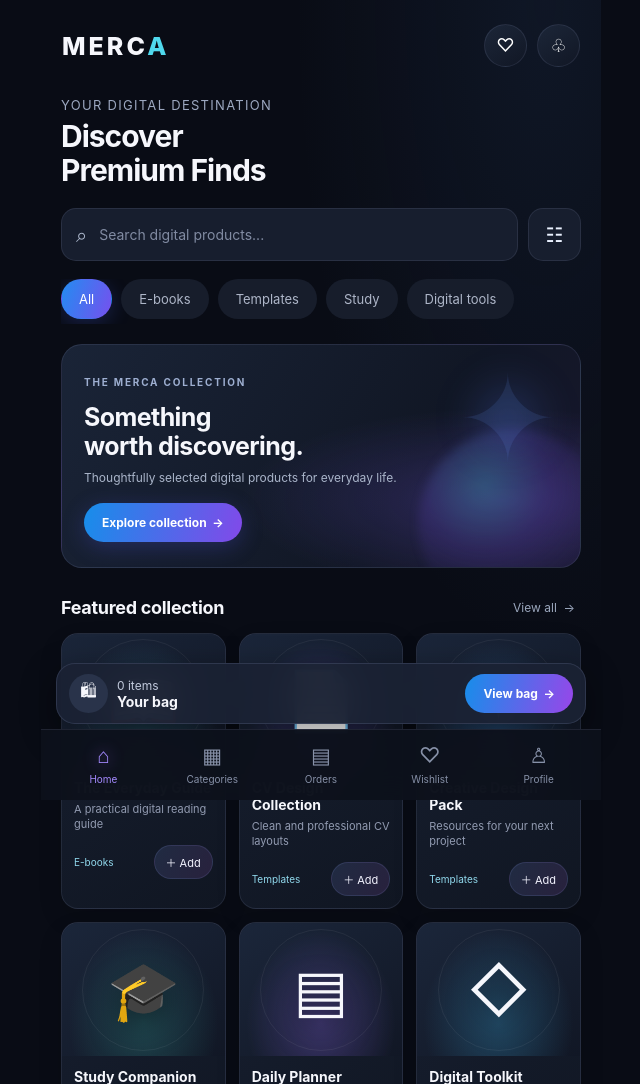
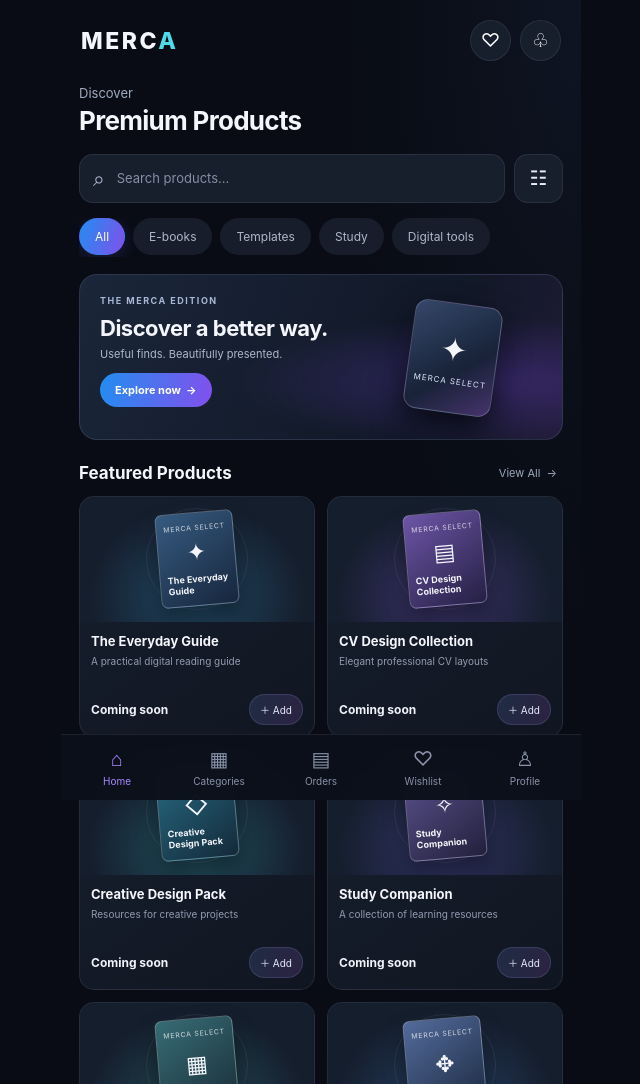
Before and after one commit to hansondivine77-cpu/merca-store, a plain HTML site: page index.html in a window 1280 px wide. Shown: the top 1084 px of the page, without its empty margins (319-959 px from the left). Drawn offline with Linux system fonts and the light colour scheme.

Commit message:
Update index.html

```diff
--- a/index.html
+++ b/index.html
@@ -3,274 +3,244 @@
 <html lang="en">
 <head>
 <meta charset="UTF-8">
-<meta name="viewport" content="width=device-width, initial-scale=1, viewport-fit=cover">
-<meta name="theme-color" content="#090c15">
-<title>MERCA — Discover Something Exceptional</title>
+<meta name="viewport" content="width=device-width, initial-scale=1, maximum-scale=1, viewport-fit=cover">
+<meta name="theme-color" content="#090c14">
+<title>MERCA | Premium Digital Store</title>
 <style>
 :root {
-  --bg:#090c15;
-  --surface:#111725;
-  --surface2:#171f30;
-  --line:rgba(190,205,255,.10);
-  --muted:#929bb1;
-  --white:#f6f7fc;
-  --cyan:#50d9ed;
-  --purple:#9067ff;
+  --bg:#090c14;
+  --panel:#141b29;
+  --panel2:#1b2434;
+  --line:rgba(190,205,235,.10);
+  --muted:#929caf;
+  --white:#f5f6fb;
+  --cyan:#50d9e8;
+  --purple:#8958f5;
 }
 * {box-sizing:border-box}
 body {
-  margin:0;
-  background:var(--bg);
-  color:var(--white);
+  margin:0;background:var(--bg);color:var(--white);
   font-family:Inter,-apple-system,BlinkMacSystemFont,"Segoe UI",sans-serif;
-  min-height:100vh;
 }
 button,input {font:inherit}
 button {cursor:pointer}
 .app {
-  width:100%;
-  max-width:560px;
-  min-height:100vh;
-  margin:auto;
-  padding-bottom:110px;
+  max-width:520px;margin:auto;min-height:100vh;
+  padding-bottom:100px;
   background:
-    radial-gradient(ellipse at 90% 0%,rgba(57,93,151,.13),transparent 35%),
+    radial-gradient(ellipse at 100% 0%,rgba(48,80,137,.12),transparent 32%),
     var(--bg);
 }
 header {
-  padding:24px 21px 15px;
-  display:flex;
-  justify-content:space-between;
-  align-items:center;
+  padding:20px 20px 12px;
+  display:flex;align-items:center;justify-content:space-between;
 }
-.logo {
-  font-size:25px;
-  font-weight:850;
-  letter-spacing:3px;
+.logo {font-size:23px;font-weight:850;letter-spacing:2.5px}
+.logo span {color:var(--cyan)}
+.actions {display:flex;gap:9px}
+.circle {
+  width:41px;height:41px;border-radius:50%;
+  border:1px solid var(--line);
+  background:#171e2c;color:white;font-size:19px;
 }
-.logo span {color:var(--cyan)}
-.header-actions {display:flex;gap:10px}
-.round-btn {
-  width:43px;height:43px;
-  border:1px solid var(--line);
-  border-radius:50%;
-  background:linear-gradient(145deg,#1c2638,#111725);
-  color:white;font-size:18px;
+main {padding:12px 18px 30px}
+.topline {color:#a1abc0;font-size:13px;margin-bottom:5px}
+.title-row {
+  display:flex;align-items:center;justify-content:space-between;
+  margin-bottom:18px;
 }
-main {padding:15px 20px 25px}
-.eyebrow {
-  color:#9ca8c0;
-  font-size:13px;
-  letter-spacing:1.3px;
-  margin-bottom:7px;
+h1 {font-size:26px;line-height:1.15;margin:0;letter-spacing:-.7px}
+.search-row {display:flex;gap:9px;margin-bottom:15px}
+.search {
+  flex:1;display:flex;align-items:center;gap:10px;
+  padding:0 13px;height:49px;border-radius:14px;
+  background:#171e2c;border:1px solid var(--line);
 }
-.heading-row {
-  display:flex;
-  align-items:center;
-  justify-content:space-between;
-  gap:10px;
+.search span {font-size:21px;color:#aeb8cc}
+.search input {
+  width:100%;border:0;outline:0;background:transparent;
+  color:white;font-size:13px;
 }
-h1 {
-  font-size:30px;
-  line-height:1.12;
-  letter-spacing:-1px;
-  margin:0 0 21px;
-}
-.search-row {display:flex;gap:10px;margin-bottom:18px}
-.search-wrap {
-  flex:1;
-  display:flex;align-items:center;gap:10px;
-  background:#171e2e;
-  border:1px solid var(--line);
-  border-radius:15px;
-  padding:0 14px;
-  min-width:0;
-}
-.search-wrap span {font-size:20px;color:#aeb9ce}
-.search-wrap input {
-  width:100%;height:51px;
-  background:transparent;border:0;outline:0;
-  color:white;font-size:14px;
-}
-.search-wrap input::placeholder {color:#818ba2}
-.filter-btn {
-  width:53px;border-radius:15px;
-  border:1px solid var(--line);
-  color:#eaf1ff;background:#171e2e;
-  font-size:20px;
+.search input::placeholder {color:#858fa5}
+.filter {
+  width:49px;border-radius:14px;
+  border:1px solid var(--line);background:#171e2c;
+  color:#e8edfa;font-size:20px;
 }
 .categories {
-  display:flex;gap:9px;overflow-x:auto;
-  scrollbar-width:none;padding-bottom:5px;
-  margin-bottom:20px;
+  display:flex;gap:8px;overflow-x:auto;
+  scrollbar-width:none;margin-bottom:17px;padding-bottom:2px;
 }
 .categories::-webkit-scrollbar {display:none}
 .chip {
-  white-space:nowrap;border:1px solid transparent;
-  border-radius:30px;padding:11px 17px;
-  background:#171d2b;color:#aeb6c8;
-  font-size:13px;
+  flex-shrink:0;border:1px solid transparent;
+  border-radius:25px;padding:10px 15px;
+  color:#aeb7c9;background:#171d2a;font-size:12px;
 }
 .chip.active {
-  color:white;
-  background:linear-gradient(110deg,#238cf1,#7650ee);
-  box-shadow:0 5px 20px rgba(73,103,255,.22);
+  color:white;background:linear-gradient(110deg,#238df0,#8050ec);
+  box-shadow:0 4px 17px rgba(85,93,245,.2);
 }
-.hero {
-  min-height:190px;
-  position:relative;overflow:hidden;
-  border:1px solid rgba(183,198,255,.12);
-  border-radius:21px;
-  padding:25px 22px;
-  margin-bottom:29px;
+.banner {
+  height:166px;position:relative;overflow:hidden;
+  border:1px solid rgba(184,201,255,.12);
+  border-radius:18px;padding:20px;
+  margin-bottom:23px;
   background:
-    radial-gradient(ellipse at 85% 70%,rgba(99,74,190,.34),transparent 42%),
-    linear-gradient(120deg,#1a2437,#111725 65%,#17172c);
+    radial-gradient(ellipse at 84% 65%,rgba(110,67,209,.34),transparent 43%),
+    linear-gradient(115deg,#1b263a,#111827 70%,#201b36);
 }
-.hero:after {
-  content:"✦";
-  position:absolute;right:22px;top:13px;
-  font-size:120px;line-height:1;
-  color:rgba(111,159,255,.12);
-  text-shadow:0 0 45px rgba(85,130,255,.35);
+.banner-copy {position:relative;z-index:2;width:65%}
+.banner-label {
+  font-size:9px;letter-spacing:1.5px;
+  color:#a9b8d6;font-weight:700;
 }
-.hero-content {position:relative;z-index:1;max-width:70%}
-.hero small {
-  color:#9eafd1;letter-spacing:1.8px;
-  font-size:10px;font-weight:700;
+.banner h2 {
+  font-size:22px;line-height:1.15;
+  margin:10px 0 6px;letter-spacing:-.5px;
 }
-.hero h2 {
-  font-size:25px;line-height:1.15;
-  margin:13px 0 8px;letter-spacing:-.6px;
+.banner p {font-size:11px;color:#aeb9cd;margin:0 0 12px}
+.banner button {
+  border:0;border-radius:22px;padding:10px 15px;
+  color:white;font-size:11px;font-weight:650;
+  background:linear-gradient(100deg,#238df0,#8250ed);
 }
-.hero p {
-  color:#aab5ca;font-size:12px;line-height:1.5;
-  margin:0 0 16px;
+.banner-art {
+  position:absolute;right:8px;top:16px;
+  width:42%;height:135px;
+  display:grid;place-items:center;
 }
-.primary-btn {
-  border:0;border-radius:30px;padding:12px 18px;
-  color:white;font-weight:650;font-size:12px;
-  background:linear-gradient(105deg,#168eea,#8249e9);
-  box-shadow:0 5px 22px rgba(83,88,242,.25);
+.art-glow {
+  position:absolute;width:115px;height:115px;
+  border-radius:50%;
+  background:radial-gradient(circle,rgba(83,122,244,.4),rgba(128,71,224,.13) 50%,transparent 72%);
+  filter:blur(4px);
 }
-.hero-orb {
-  position:absolute;right:-28px;bottom:-52px;
-  width:190px;height:190px;border-radius:50%;
-  background:radial-gradient(circle at 35% 30%,rgba(75,219,244,.25),rgba(103,73,207,.18) 35%,transparent 70%);
-  filter:blur(5px);
+.art-card {
+  position:relative;z-index:1;
+  width:88px;height:110px;border-radius:13px;
+  transform:rotate(8deg);
+  border:1px solid rgba(255,255,255,.2);
+  background:linear-gradient(145deg,#34486a,#182238 60%,#47336d);
+  box-shadow:0 15px 30px #080b14;
+  display:flex;align-items:center;justify-content:center;
+  flex-direction:column;gap:7px;
 }
+.art-card span {font-size:32px}
+.art-card small {font-size:8px;letter-spacing:1px;color:#dce7ff}
 .section-head {
   display:flex;justify-content:space-between;
-  align-items:center;margin:0 0 15px;
+  align-items:center;margin-bottom:13px;
 }
-.section-head h2 {font-size:18px;margin:0;letter-spacing:-.3px}
+.section-head h2 {font-size:17px;margin:0}
 .section-head button {
-  border:0;background:none;color:#9ba7bd;font-size:12px;
+  border:0;background:none;color:#9ca8bd;font-size:11px;
 }
-.product-grid {
+.grid {
   display:grid;grid-template-columns:repeat(2,minmax(0,1fr));
-  gap:13px;
+  gap:12px;
 }
 .product {
-  min-width:0;overflow:hidden;
-  border:1px solid var(--line);
-  border-radius:17px;
-  background:linear-gradient(145deg,#171f30,#101622);
-  box-shadow:0 10px 25px rgba(0,0,0,.12);
+  min-width:0;border:1px solid var(--line);
+  border-radius:15px;overflow:hidden;
+  background:linear-gradient(145deg,#171f2e,#101621);
 }
 .product-art {
-  height:133px;display:flex;align-items:center;
-  justify-content:center;position:relative;overflow:hidden;
-  background:
-    radial-gradient(ellipse at 50% 75%,var(--glow),transparent 65%),
-    linear-gradient(145deg,#1b263a,#111725);
+  height:125px;position:relative;
+  display:flex;align-items:center;justify-content:center;
+  overflow:hidden;
+  background:radial-gradient(ellipse at 50% 80%,var(--glow),transparent 65%),#151e2d;
 }
-.product-art .symbol {
-  font-size:58px;
-  filter:drop-shadow(0 12px 15px rgba(0,0,0,.4));
+.product-art:before {
+  content:"";position:absolute;width:100px;height:100px;
+  border:1px solid rgba(255,255,255,.07);border-radius:50%;
 }
-.product-art:after {
-  content:"";position:absolute;
-  width:120px;height:120px;border-radius:50%;
-  border:1px solid rgba(255,255,255,.06);
+.cover {
+  z-index:1;width:78px;height:94px;border-radius:7px;
+  padding:10px 7px;display:flex;flex-direction:column;
+  justify-content:space-between;
+  transform:rotate(-5deg);
+  background:linear-gradient(145deg,var(--cover1),var(--cover2));
+  border:1px solid rgba(255,255,255,.25);
+  box-shadow:0 12px 22px rgba(0,0,0,.4);
 }
-.product-info {padding:12px}
-.product h3 {font-size:14px;margin:0 0 6px}
+.cover strong {font-size:9px;line-height:1.25}
+.cover small {font-size:7px;opacity:.8;letter-spacing:.7px}
+.cover .cover-icon {font-size:23px;text-align:center}
+.product-info {padding:11px}
+.product h3 {font-size:13px;margin:0 0 5px}
 .product p {
-  font-size:11px;color:var(--muted);
-  margin:0 0 13px;line-height:1.4;
-  min-height:30px;
+  font-size:10px;line-height:1.4;color:var(--muted);
+  margin:0 0 12px;min-height:28px;
 }
 .product-bottom {
-  display:flex;justify-content:space-between;
-  align-items:center;gap:5px;
+  display:flex;align-items:center;justify-content:space-between;gap:5px;
 }
-.product-type {font-size:10px;color:#91d9ed}
-.add-btn {
-  border:1px solid rgba(151,169,255,.13);
-  border-radius:20px;padding:8px 11px;
-  background:linear-gradient(120deg,#202b42,#28213d);
-  color:#f4f4ff;font-size:11px;
+.price {font-size:12px;font-weight:750;color:#f1f3fa}
+.add {
+  border:1px solid rgba(160,174,255,.16);
+  border-radius:20px;padding:7px 10px;
+  color:#e7eaff;background:linear-gradient(110deg,#202c43,#2b2342);
+  font-size:10px;
 }
-.add-btn:active {transform:scale(.96)}
 .empty {
   grid-column:1/-1;text-align:center;
-  padding:35px 10px;color:var(--muted);
-  font-size:13px;
+  padding:35px 10px;color:var(--muted);font-size:13px;
 }
-.cart-bar {
-  position:fixed;z-index:5;
-  bottom:76px;left:50%;transform:translateX(-50%);
-  width:calc(100% - 30px);max-width:530px;
-  padding:10px 12px;border-radius:19px;
+.cart {
+  position:fixed;z-index:5;bottom:77px;left:50%;
+  transform:translateX(-50%);
+  width:calc(100% - 28px);max-width:490px;
+  border:1px solid rgba(185,201,255,.15);
+  border-radius:17px;padding:10px 12px;
+  background:rgba(26,34,51,.97);
   display:flex;align-items:center;justify-content:space-between;
-  gap:10px;background:rgba(27,34,52,.96);
-  border:1px solid rgba(186,203,255,.13);
-  box-shadow:0 12px 35px rgba(0,0,0,.4);
+  box-shadow:0 10px 30px rgba(0,0,0,.45);
   backdrop-filter:blur(18px);
 }
-.cart-info {display:flex;align-items:center;gap:9px}
+.cart[hidden] {display:none}
+.cart-left {display:flex;align-items:center;gap:9px}
 .cart-icon {
-  width:39px;height:39px;border-radius:50%;
-  display:grid;place-items:center;
-  background:#29334a;font-size:17px;
+  width:37px;height:37px;border-radius:50%;
+  background:#2b354c;display:grid;place-items:center;
 }
-.cart-count {font-size:12px;color:#c2cadd}
-.cart-total {font-size:14px;font-weight:750}
-.checkout-btn {
-  border:0;border-radius:25px;padding:12px 18px;
-  color:white;font-size:12px;font-weight:700;
-  background:linear-gradient(105deg,#168eea,#9846e9);
+.cart-label {font-size:11px;color:#aeb9cd}
+.cart-total {font-size:13px;font-weight:750;margin-top:3px}
+.checkout {
+  border:0;border-radius:24px;padding:11px 16px;
+  color:white;font-size:11px;font-weight:700;
+  background:linear-gradient(100deg,#218cf0,#9048ed);
 }
-.bottom-nav {
+.nav {
   position:fixed;z-index:6;bottom:0;left:50%;
   transform:translateX(-50%);
-  width:100%;max-width:560px;
-  padding:10px 8px calc(12px + env(safe-area-inset-bottom));
+  width:100%;max-width:520px;
+  padding:9px 5px calc(10px + env(safe-area-inset-bottom));
+  background:rgba(12,16,26,.97);
+  border-top:1px solid var(--line);
   display:flex;justify-content:space-around;
-  background:rgba(13,17,28,.96);
-  border-top:1px solid var(--line);
-  backdrop-filter:blur(20px);
+  backdrop-filter:blur(18px);
 }
-.nav-item {
-  flex:1;border:0;background:none;color:#8791a8;
+.nav button {
+  flex:1;border:0;background:none;color:#8993a9;
   display:flex;flex-direction:column;align-items:center;
-  gap:5px;font-size:10px;padding:3px;
+  gap:4px;font-size:10px;padding:3px;
 }
-.nav-item .nav-icon {font-size:21px;line-height:1.2}
-.nav-item.active {color:#a48aff}
-.nav-item.active .nav-icon {filter:drop-shadow(0 0 8px #9b68ff)}
+.nav .ico {font-size:20px}
+.nav button.active {color:#a88aff}
 .toast {
   position:fixed;z-index:10;top:18px;left:50%;
-  transform:translateX(-50%);
-  background:#222d42;color:white;
-  border:1px solid var(--line);border-radius:30px;
-  padding:11px 17px;font-size:12px;
-  opacity:0;pointer-events:none;transition:.2s;
+  transform:translateX(-50%);padding:10px 15px;
+  border-radius:25px;background:#26344d;color:white;
+  font-size:12px;opacity:0;transition:.2s;
+  pointer-events:none;white-space:nowrap;
 }
 .toast.show {opacity:1}
-@media(min-width:500px) {
-  .product-grid {grid-template-columns:repeat(3,minmax(0,1fr))}
+@media(max-width:360px) {
+  main {padding-left:14px;padding-right:14px}
+  .banner {padding:16px;height:158px}
+  .banner h2 {font-size:20px}
+  .product-art {height:112px}
 }
 </style>
 </head>
@@ -278,154 +248,141 @@ h1 {
 <div class="app">
 <header>
   <div class="logo">MERC<span>A</span></div>
-    <div class="header-actions">
-      <button class="round-btn" aria-label="Wishlist" onclick="showToast('Your wishlist is coming soon')">♡</button>
-      <button class="round-btn" aria-label="Cart" onclick="showCart()">♧</button>
+  <div class="actions">
+    <button class="circle" aria-label="Wishlist" onclick="notice('Wishlist coming soon')">♡</button>
+    <button class="circle" aria-label="Shopping bag" onclick="showCart()">♧</button>
   </div>
 </header>
 
 <main>
-    <div class="eyebrow">YOUR DIGITAL DESTINATION</div>
-    <div class="heading-row">
-      <h1>Discover<br>Premium Finds</h1>
-    </div>
+  <div class="topline">Discover</div>
+  <div class="title-row"><h1>Premium Products</h1></div>
 
   <div class="search-row">
-      <label class="search-wrap">
+    <label class="search">
       <span>⌕</span>
-        <input id="search" type="search" placeholder="Search digital products..." oninput="renderProducts()">
+      <input id="search" type="search" placeholder="Search products..." oninput="render()">
     </label>
-      <button class="filter-btn" aria-label="Filter" onclick="showToast('More filters coming soon')">☷</button>
+    <button class="filter" onclick="notice('More filters coming soon')" aria-label="Filters">☷</button>
   </div>
 
   <div class="categories" id="categories">
-      <button class="chip active" data-category="All">All</button>
-      <button class="chip" data-category="E-books">E-books</button>
-      <button class="chip" data-category="Templates">Templates</button>
-      <button class="chip" data-category="Study">Study</button>
-      <button class="chip" data-category="Tools">Digital tools</button>
+    <button class="chip active" data-cat="All">All</button>
+    <button class="chip" data-cat="E-books">E-books</button>
+    <button class="chip" data-cat="Templates">Templates</button>
+    <button class="chip" data-cat="Study">Study</button>
+    <button class="chip" data-cat="Tools">Digital tools</button>
   </div>
 
-    <section class="hero">
-      <div class="hero-orb"></div>
-      <div class="hero-content">
-        <small>THE MERCA COLLECTION</small>
-        <h2>Something<br>worth discovering.</h2>
-        <p>Thoughtfully selected digital products for everyday life.</p>
-        <button class="primary-btn" onclick="document.getElementById('featured').scrollIntoView({behavior:'smooth'})">Explore collection&nbsp; →</button>
+  <section class="banner">
+    <div class="banner-copy">
+      <div class="banner-label">THE MERCA EDITION</div>
+      <h2>Discover a better way.</h2>
+      <p>Useful finds. Beautifully presented.</p>
+      <button onclick="document.getElementById('featured').scrollIntoView({behavior:'smooth'})">Explore now&nbsp; →</button>
+    </div>
+    <div class="banner-art">
+      <div class="art-glow"></div>
+      <div class="art-card">
+        <span>✦</span><small>MERCA SELECT</small>
+      </div>
     </div>
   </section>
 
   <div class="section-head" id="featured">
-      <h2>Featured collection</h2>
-      <button onclick="setCategory('All')">View all&nbsp; →</button>
+    <h2>Featured Products</h2>
+    <button onclick="choose('All')">View All&nbsp; →</button>
   </div>
 
-    <div class="product-grid" id="products"></div>
+  <div class="grid" id="products"></div>
 </main>
 </div>
 
-<div class="cart-bar" id="cartBar" hidden>
-  <div class="cart-info">
+<div class="cart" id="cart" hidden>
+  <div class="cart-left">
     <div class="cart-icon">🛍</div>
     <div>
-      <div class="cart-count" id="cartCount">0 items</div>
-      <div class="cart-total" id="cartTotal">Your bag</div>
+      <div class="cart-label" id="count">0 items</div>
+      <div class="cart-total">Your shopping bag</div>
     </div>
   </div>
-  <button class="checkout-btn" onclick="showToast('Checkout will be available when the store launches')">View bag&nbsp; →</button>
+  <button class="checkout" onclick="notice('Checkout will be added later')">View bag&nbsp; →</button>
 </div>
 
-<nav class="bottom-nav">
-  <button class="nav-item active" onclick="navTo('Home',this)"><span class="nav-icon">⌂</span>Home</button>
-  <button class="nav-item" onclick="navTo('Categories',this)"><span class="nav-icon">▦</span>Categories</button>
-  <button class="nav-item" onclick="navTo('Orders',this)"><span class="nav-icon">▤</span>Orders</button>
-  <button class="nav-item" onclick="navTo('Wishlist',this)"><span class="nav-icon">♡</span>Wishlist</button>
-  <button class="nav-item" onclick="navTo('Profile',this)"><span class="nav-icon">♙</span>Profile</button>
+<nav class="nav">
+  <button class="active" onclick="nav(this,'Home')"><span class="ico">⌂</span>Home</button>
+  <button onclick="nav(this,'Categories')"><span class="ico">▦</span>Categories</button>
+  <button onclick="nav(this,'Orders')"><span class="ico">▤</span>Orders</button>
+  <button onclick="nav(this,'Wishlist')"><span class="ico">♡</span>Wishlist</button>
+  <button onclick="nav(this,'Profile')"><span class="ico">♙</span>Profile</button>
 </nav>
-
 <div class="toast" id="toast"></div>
 
 <script>
-const products = [
-  {name:"The Everyday Guide",desc:"A practical digital reading guide",category:"E-books",icon:"📖",glow:"rgba(77,190,224,.28)"},
-  {name:"CV Design Collection",desc:"Clean and professional CV layouts",category:"Templates",icon:"📄",glow:"rgba(135,105,255,.3)"},
-  {name:"Creative Design Pack",desc:"Resources for your next project",category:"Templates",icon:"✦",glow:"rgba(66,159,245,.3)"},
-  {name:"Study Companion",desc:"Organised learning resources",category:"Study",icon:"🎓",glow:"rgba(66,202,190,.25)"},
-  {name:"Daily Planner",desc:"A calmer way to organise your day",category:"Tools",icon:"▤",glow:"rgba(153,113,255,.3)"},
-  {name:"Digital Toolkit",desc:"Useful tools in one collection",category:"Tools",icon:"◇",glow:"rgba(61,172,224,.3)"}
+const items=[
+ {name:"The Everyday Guide",desc:"A practical digital reading guide",cat:"E-books",icon:"✦",price:"Coming soon",c1:"#365b80",c2:"#17263d",glow:"rgba(61,169,226,.32)"},
+ {name:"CV Design Collection",desc:"Elegant professional CV layouts",cat:"Templates",icon:"▤",price:"Coming soon",c1:"#6c55a6",c2:"#252044",glow:"rgba(137,94,230,.34)"},
+ {name:"Creative Design Pack",desc:"Resources for creative projects",cat:"Templates",icon:"◇",price:"Coming soon",c1:"#276b83",c2:"#142a3a",glow:"rgba(64,203,219,.3)"},
+ {name:"Study Companion",desc:"A collection of learning resources",cat:"Study",icon:"✧",price:"Coming soon",c1:"#5c548f",c2:"#22203c",glow:"rgba(117,104,235,.3)"},
+ {name:"Daily Planner",desc:"Bring a little order to every day",cat:"Tools",icon:"▦",price:"Coming soon",c1:"#376c75",c2:"#192d38",glow:"rgba(70,200,190,.28)"},
+ {name:"Digital Toolkit",desc:"Useful tools in one collection",cat:"Tools",icon:"✥",price:"Coming soon",c1:"#536b9b",c2:"#1b2940",glow:"rgba(81,145,232,.3)"}
 ];
-let activeCategory="All";
-let cart=[];
-
-function renderProducts(){
-  const query=document.getElementById("search").value.toLowerCase();
-  const shown=products.filter(p=>
-    (activeCategory==="All"||p.category===activeCategory)&&
-    (p.name+" "+p.desc+" "+p.category).toLowerCase().includes(query)
-  );
+let category="All",bag=[];
+function render(){
+ const q=document.getElementById("search").value.toLowerCase();
+ const list=items.filter(p=>(category==="All"||p.cat===category)&&
+ (p.name+" "+p.desc+" "+p.cat).toLowerCase().includes(q));
  const area=document.getElementById("products");
  area.innerHTML="";
-  if(!shown.length){
-    area.innerHTML='<div class="empty">No matching products found.</div>';
-    return;
-  }
-  shown.forEach(p=>{
+ if(!list.length){area.innerHTML='<div class="empty">No products found.</div>';return}
+ list.forEach(p=>{
   const card=document.createElement("article");
   card.className="product";
   card.innerHTML=`
    <div class="product-art" style="--glow:${p.glow}">
-        <span class="symbol">${p.icon}</span>
+    <div class="cover" style="--cover1:${p.c1};--cover2:${p.c2}">
+     <small>MERCA SELECT</small><span class="cover-icon">${p.icon}</span><strong>${p.name}</strong>
+    </div>
    </div>
    <div class="product-info">
-        <h3>${p.name}</h3>
-        <p>${p.desc}</p>
-        <div class="product-bottom">
-          <span class="product-type">${p.category}</span>
-          <button class="add-btn">＋ Add</button>
-        </div>
+    <h3>${p.name}</h3><p>${p.desc}</p>
+    <div class="product-bottom"><span class="price">${p.price}</span><button class="add">＋ Add</button></div>
    </div>`;
-    card.querySelector("button").onclick=()=>addToCart(p);
+  card.querySelector(".add").onclick=()=>add(p);
   area.appendChild(card);
  });
 }
-function setCategory(category){
-  activeCategory=category;
-  document.querySelectorAll(".chip").forEach(b=>
-    b.classList.toggle("active",b.dataset.category===category)
-  );
-  renderProducts();
+function choose(c){
+ category=c;
+ document.querySelectorAll(".chip").forEach(b=>b.classList.toggle("active",b.dataset.cat===c));
+ render();
 }
 document.getElementById("categories").addEventListener("click",e=>{
-  const b=e.target.closest(".chip");
-  if(b)setCategory(b.dataset.category);
+ const b=e.target.closest(".chip");if(b)choose(b.dataset.cat);
 });
-function addToCart(product){
-  cart.push(product);
-  document.getElementById("cartBar").hidden=false;
-  document.getElementById("cartCount").textContent=cart.length+" item"+(cart.length===1?"":"s");
-  document.getElementById("cartTotal").textContent="Bag updated";
-  showToast(product.name+" added to your bag");
+function add(p){
+ bag.push(p);
+ document.getElementById("cart").hidden=false;
+ document.getElementById("count").textContent=bag.length+" item"+(bag.length===1?"":"s");
+ notice("Added to your shopping bag");
 }
 function showCart(){
-  if(!cart.length){showToast("Your bag is empty");return;}
-  showToast(cart.length+" item(s) in your bag");
+ notice(bag.length?bag.length+" item(s) in your bag":"Your shopping bag is empty");
 }
-function navTo(name,button){
-  document.querySelectorAll(".nav-item").forEach(b=>b.classList.remove("active"));
-  button.classList.add("active");
-  if(name==="Home"){window.scrollTo({top:0,behavior:"smooth"});return;}
-  if(name==="Categories"){document.getElementById("categories").scrollIntoView({behavior:"smooth"});return;}
-  showToast(name+" will be available when MERCA launches");
+function nav(btn,name){
+ document.querySelectorAll(".nav button").forEach(b=>b.classList.remove("active"));
+ btn.classList.add("active");
+ if(name==="Home"){window.scrollTo({top:0,behavior:"smooth"});return}
+ if(name==="Categories"){document.getElementById("categories").scrollIntoView({behavior:"smooth"});return}
+ notice(name+" will be available soon");
 }
-function showToast(message){
-  const toast=document.getElementById("toast");
-  toast.textContent=message;
-  toast.classList.add("show");
-  clearTimeout(window.toastTimer);
-  window.toastTimer=setTimeout(()=>toast.classList.remove("show"),2200);
+function notice(msg){
+ const t=document.getElementById("toast");
+ t.textContent=msg;t.classList.add("show");
+ clearTimeout(window.noticeTimer);
+ window.noticeTimer=setTimeout(()=>t.classList.remove("show"),2000);
 }
-renderProducts();
+render();
 </script>
 </body>
 </html>
```
Lines whose indentation alone changed are shown as unchanged.
